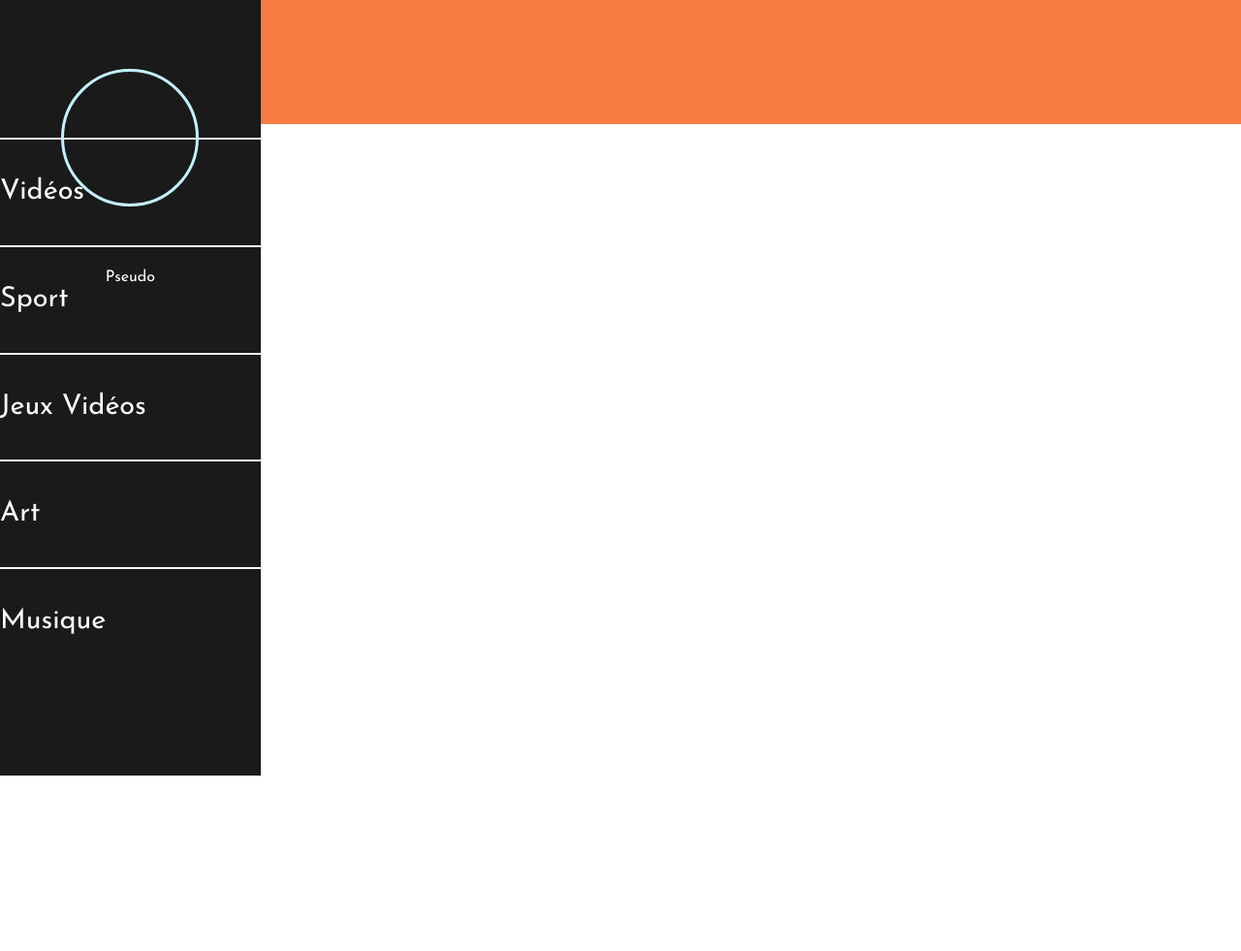
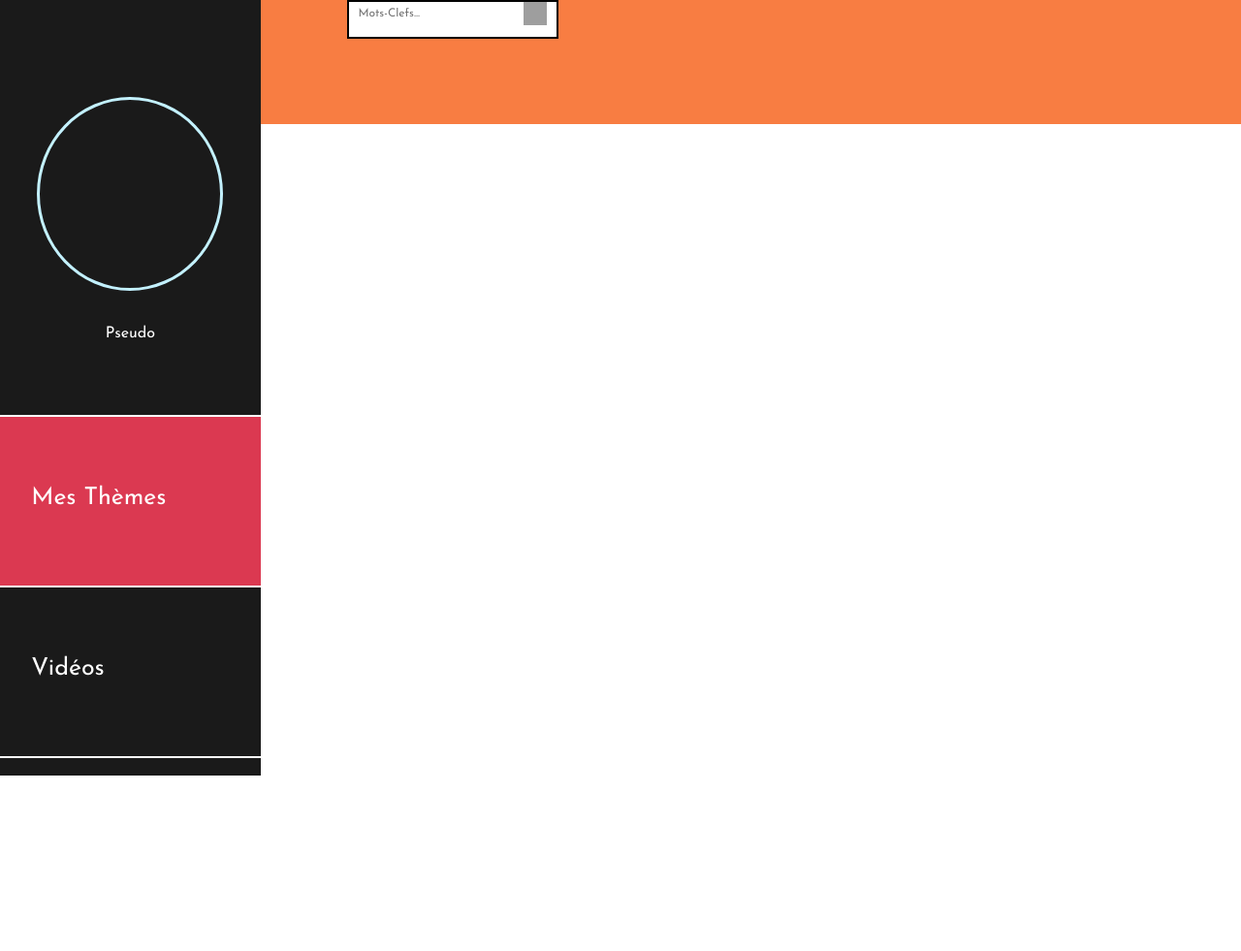
Before and after one commit to ThibaultRichardHetic/2-semaines-decembre, a PHP site: page / in a window 1280 px wide. Shown: the top 981 px of the page at 97% size. Run offline with PHP 8.4, Linux system fonts and the light colour scheme; grey boxes are pictures that could not be loaded.

Commit message:
:construction:Sidebar almost finished and added the non-functional and unfinished search bar

```diff
--- a/index.html
+++ b/index.html
@@ -11,18 +11,26 @@
 </head>
 <body>
   <div class="container">
-    <div class="container__navbar"></div>
+    <div class="container__navbar">
+      <form class="navbar__research" method="post">
+        <input name="saisie" type="text" placeholder="Mots-Clefs..." required />
+        <input class="research__loupe" type="submit" value="" />
+      </form>
+    </div>
     <div class="container__sidebar">
       <div class="sidebar__avatarpicture">
           <div class="avatarpicture__pseudo"><p>Pseudo</p></div>
       </div>
       <div class="sidebar__topics">
           <ul>
-              <li class="topics__videos">Vidéos</li>
-              <li class="topics__sport">Sport</li>
-              <li class="topics__videosgames">Jeux Vidéos</li>
-              <li class="topics__art">Art</li>
-              <li class="topics__music">Musique</li>
+              <li class="topics__mytopics"><a href="#">Mes Thèmes</a></li>
+              <li class="topics__videos"><a href="#">Vidéos</a></li>
+              <li class="topics__sport"><a href="#">Sport</a></li>
+              <li class="topics__videosgames"><a href="#">Jeux Vidéos</a></li>
+              <li class="topics__art"><a href="#">Art</a></li>
+              <li class="topics__music"><a href="#">Musique</a></li>
+              <li class="topics__myclubs"><a href="#">Mes Clubs</a></li>
+
             </ul>
       </div>
     </div>
--- a/styles/style.min.css
+++ b/styles/style.min.css
@@ -1 +1 @@
-body{position:relative;margin:0;height:200vh;background:#fff}.container__navbar{position:fixed;width:100vw;height:16vh;background:#f87d42}.container__sidebar{position:fixed;width:21vw;height:100vh;background:#1a1a1a;margin:50p}.sidebar__avatarpicture{transform:translateY(50%);display:flex;justify-content:center;margin:auto;width:142px;height:142px;border:3px solid #c3f1ff;border-radius:50%}.avatarpicture__pseudo{font-family:'Josefin Sans',sans-serif;color:#fff;margin:auto 0;transform:translateY(18vh);font-size:1em}.sidebar__topics{font-size:1.8em}.sidebar__topics ul li{font-family:'Josefin Sans',sans-serif;color:#fff;list-style:none;padding:5vh 0;border-top:2px solid #fff}
+body{position:relative;margin:0;height:200vh;background:#fff}.container__navbar{position:fixed;width:100vw;height:16vh;background:#f87d42}.navbar__research{margin-left:28%;width:17vw;height:5vh;background:#fff;border:2px #000 solid}.navbar__research .research__loupe{background:url(http://www.larevuedekenza.fr/wp-content/themes/quarter/images/sidebar/loupe.png) no-repeat 0 0;width:24px}.navbar__research input{outline:0;border:0;margin:0;height:24px;float:left;display:block}.navbar__research input[type=text]{font:300 12px 'Josefin Sans',sans-serif;background:0 0;width:180px;padding:0 9px;color:#666}.container__sidebar{position:fixed;width:21vw;z-index:2;overflow-y:scroll;height:100%;background:#1a1a1a}.sidebar__avatarpicture{transform:translateY(50%);display:flex;justify-content:center;margin:auto;width:24vmin;height:25vmin;border:3px solid #c3f1ff;border-radius:50%}.avatarpicture__pseudo{font-family:'Josefin Sans',sans-serif;color:#fff;margin:auto 0;transform:translateY(18vh);font-size:1em}.sidebar__topics{margin-top:85%;font-size:1.56rem}.sidebar__topics ul li{font-family:'Josefin Sans',sans-serif;color:#fff;list-style:none;padding:9vh 0;margin:auto 0;border-top:2px solid #fff;height:22vh}.sidebar__topics ul li a{margin-left:12%;text-decoration:none}.topics__mytopics{background:#db3951}.topics__myclubs{background:#f87d42}::-webkit-scrollbar{width:0}::-webkit-scrollbar:hover{width:10px;color:#f87d42}
--- a/styles/style.scss
+++ b/styles/style.scss
@@ -1,50 +1,74 @@
-body
-{
+body {
   position: relative;
   margin: 0;
   height: 200vh;
   background: #FFFFFF;
 }
 
-
 /* Nav Bar */
-
-
-.container__navbar
-{
+.container__navbar {
   position: fixed;
   width: 100vw;
   height: 16vh;
   background: #F87D42;
 }
 
+.navbar__research
+{
+  margin-left: 28%;
+  width: 17vw;
+  height: 5vh;
+  background: #fff;
+  border: 2px #000000 solid;
+}
+
+.navbar__research .research__loupe
+{
+  background:url(http://www.larevuedekenza.fr/wp-content/themes/quarter/images/sidebar/loupe.png) no-repeat 0 0;
+  width:24px;
+}
+
+.navbar__research input
+{
+  outline:0;
+  border:0;
+  margin:0;
+  height:24px;
+  float:left;
+  display:block;
+}
+
+  .navbar__research input[type=text]
+{
+  font:300 12px 'Josefin Sans', sans-serif;
+  background:none;
+  width:180px;
+  padding:0 9px;
+  color:#666;
+}
 
 /* Side Bar */
-
-
-.container__sidebar
-{
+.container__sidebar {
   position: fixed;
   width: 21vw;
-  height: 100vh;
+  z-index: 2;
+  overflow-y: scroll;
+  height: 100%;
   background: #1a1a1a;
-  margin: 50p;
 }
 
-.sidebar__avatarpicture
-{
+.sidebar__avatarpicture {
   transform: translateY(50%);
   display: flex;
   justify-content: center;
   margin: auto;
-  width: 142px;
-  height: 142px;
+  width: 24vmin;
+  height: 25vmin;
   border: 3px solid #c3f1ff;
   border-radius: 50%;
 }
 
-.avatarpicture__pseudo
-{
+.avatarpicture__pseudo {
   font-family: 'Josefin Sans',sans-serif;
   color: #fff;
   margin: auto 0;
@@ -52,15 +76,41 @@ body
   font-size: 1em;
 }
 
-.sidebar__topics
-{
-  font-size: 1.8em;
+.sidebar__topics {
+  margin-top: 85%;
+  font-size: 1.56rem;
 }
-.sidebar__topics ul li
-{
+
+.sidebar__topics ul li {
   font-family: 'Josefin Sans',sans-serif;
   color: #fff;
   list-style: none;
-  padding: 5vh 0%;
-  border-top: 2px solid #FFFFFF;
+  padding: 9vh 0;
+  margin: auto 0;
+  border-top: 2px solid #fff;
+  height: 22vh;
 }
+
+.sidebar__topics ul li a {
+  margin-left: 12%;
+  text-decoration: none;
+}
+
+.topics__mytopics
+{
+  background: #DB3951;
+}
+
+.topics__myclubs
+{
+  background: #F87D42;
+}
+
+::-webkit-scrollbar {
+  width: 0px;
+}
+
+::-webkit-scrollbar:hover {
+  width: 10px;
+  color: #F87D42;
+}
```
Also changed, not shown: styles/style.css (+63 -7 lines), 1 other file.
